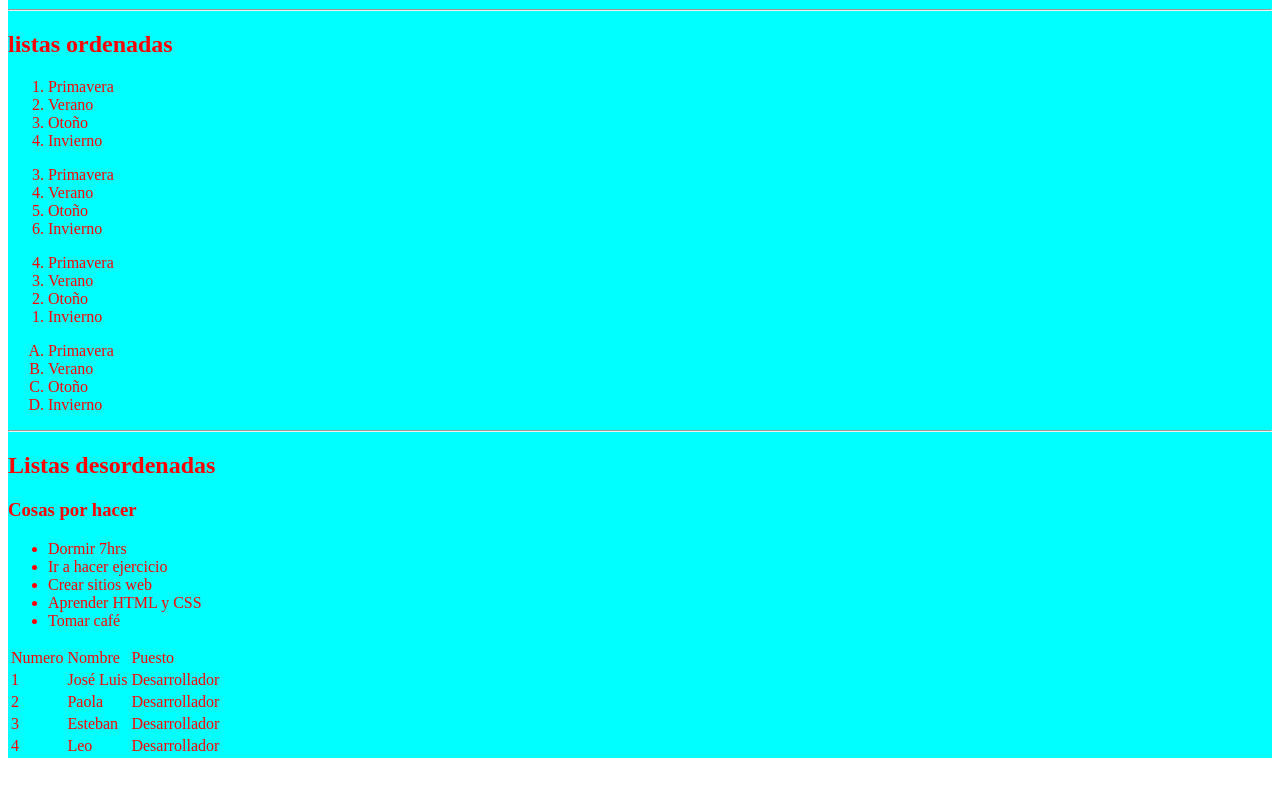
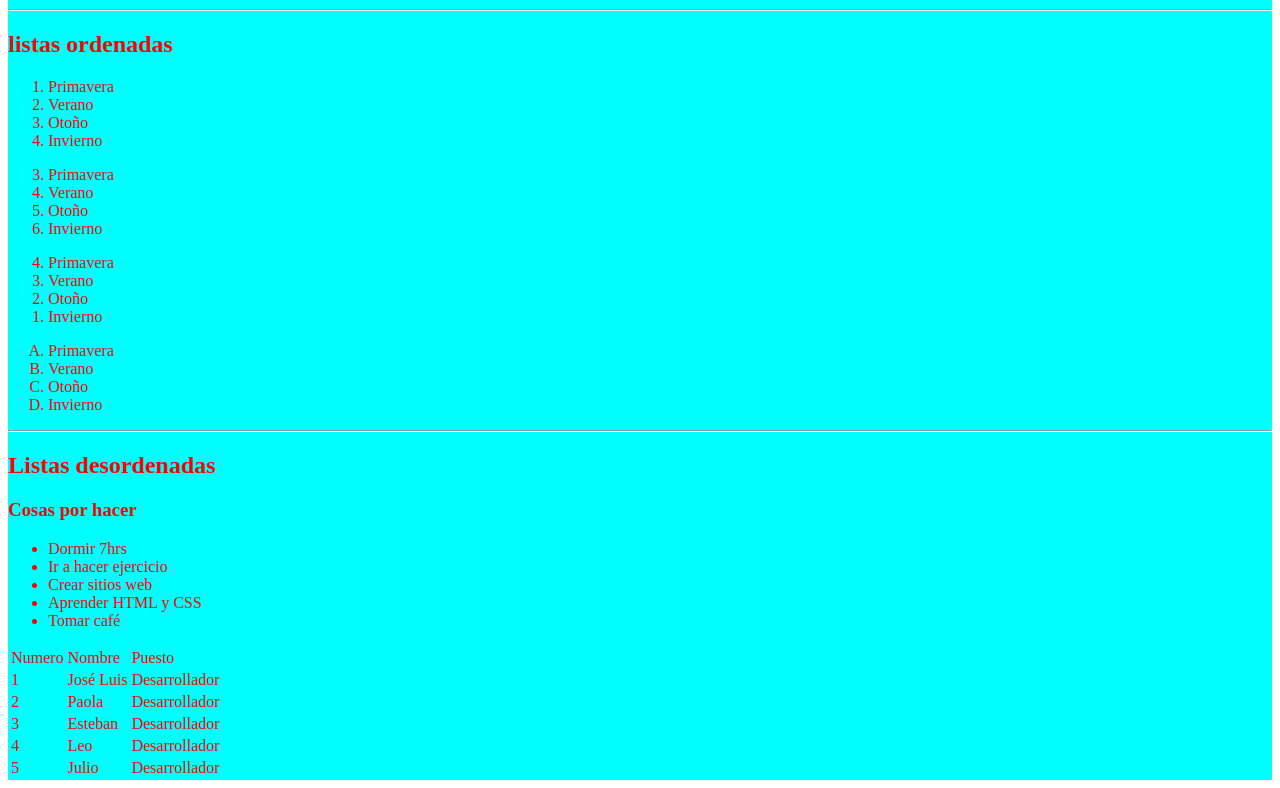
Before and after one commit to Esteban-cas/Modulo-front, a plain HTML site: page 02css/index.html in a window 1280 px wide. Shown: the part 2272-3060 px from the top of the page. Before the commit the page ends 3038 px from the top, so only its background shows below. Drawn offline with Linux system fonts and the light colour scheme.

Commit message:
tr y td.1

```diff
--- a/02css/index.html
+++ b/02css/index.html
@@ -100,6 +100,11 @@
                 <td>Leo</td>
                 <td>Desarrollador</td>
             </tr>
+            <tr>
+                <td>5</td>
+                <td>Julio</td>
+                <td>Desarrollador</td>
+            </tr>
 
         </table>
     </body>
```
